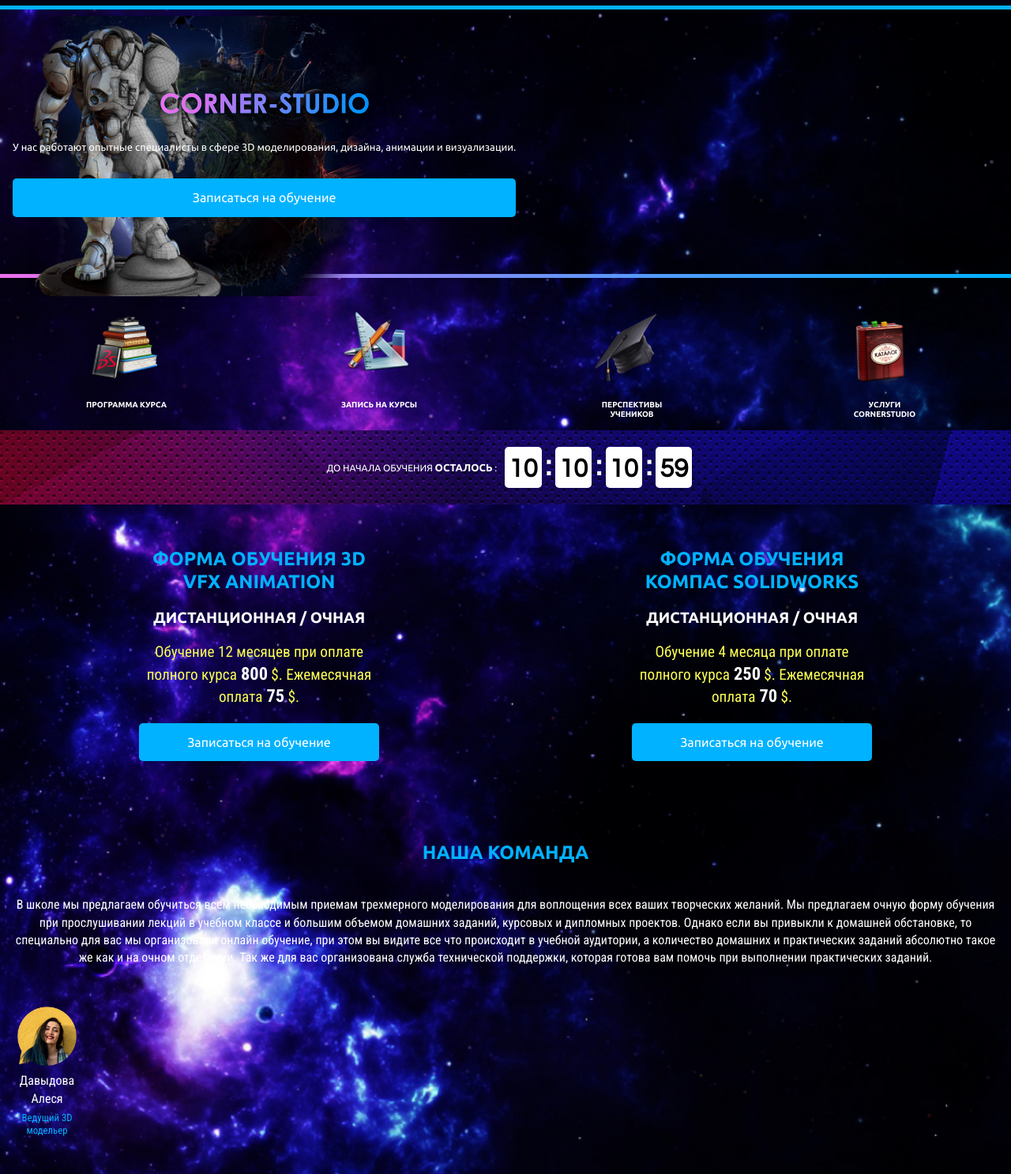
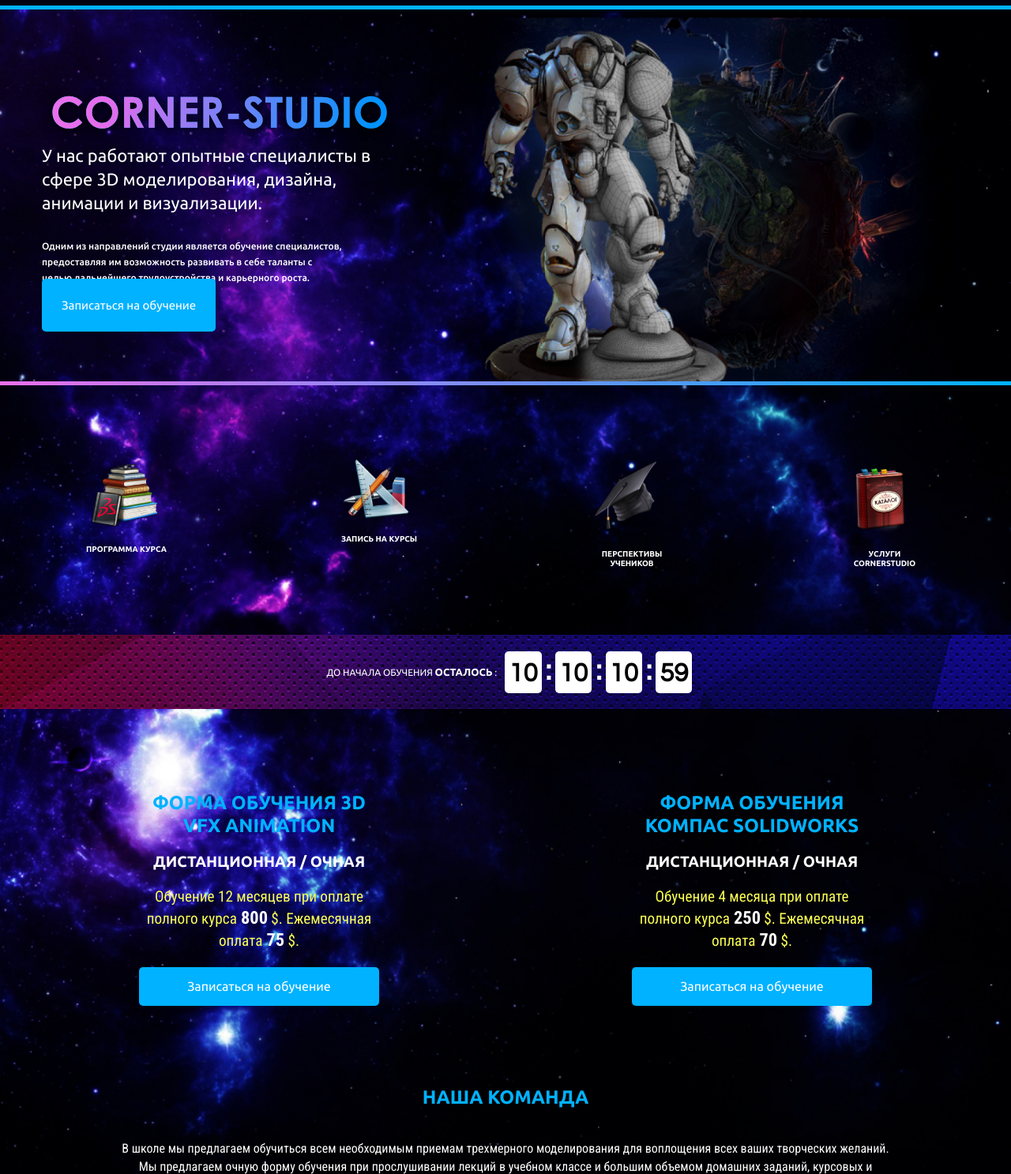
Before and after one commit to dmytro-selikhov/corner-studio, a website built with webpack: page src/index.html in a window 1280 px wide. Shown: the part 83-1570 px from the top of the page at 79% size. Built offline with nearby package versions, Linux system fonts and the light colour scheme; files whose address does not match are found by name.

Commit message:
fix: fix few sections - main-slider, reviwes, services, team, timer

```diff
--- a/src/index.html
+++ b/src/index.html
@@ -62,7 +62,6 @@
     <main class="main">    <!-- main -->
 
           <div class="background-img">
-            <div class="divider"></div>
 
 
             <section class="main-slider">        <!-- main-slider -->
@@ -98,6 +97,7 @@
 
               </div>
             </section>        <!-- /main-slider -->
+            <div class="divider"></div>
 
                 <section class="services">      <!-- services -->
                   <div class="services-items">
@@ -229,30 +229,30 @@
                         <div class="reviews-slider__item">
                             <p class="reviews-slider__text">Мечтали профессионально создавать графику на компьютере? У вас есть возможность научиться этому в студии дизайна и графики «Corner-Studio». Здесь проводится обучение работы в программах 3DS MAX, MAYA, Blender, AutoCAD, GIMP и в других. Если вы не можете заниматься очно, запишитесь на дистанционное обучение, курсов которого в «Corner-Studio» тоже очень много. Кроме того, помимо образовательного направления здесь производится разработка 3D-контента, в том числе анимации и роликов. Вы можете заказать моделирование сцены с разными условиями по выгодной цене. Очень рекомендую, если Вы искали специалистов, то Вы их нашли!</p>
                           <div class="reviews-slider__box">
+                            <div class="reviews-slider__wrap">
+                              <img class="reviews-slider__img" src="i/review-1.png" alt="review img">
+                            </div>
                             <p class="reviews-slider__name">Черножуков Максим</p>
-                            <div class="reviews-slider__wrap">
-                              <img src="i/review-1.png" alt="review img">
-                            </div>
                           </div>
                         </div>
 
                         <!-- <div class="reviews-slider__item">
                           <p class="reviews-slider__text">Мечтали профессионально создавать графику на компьютере? У вас есть возможность научиться этому в студии дизайна и графики «Corner-Studio». Здесь проводится обучение работы в программах 3DS MAX, MAYA, Blender, AutoCAD, GIMP и в других. Если вы не можете заниматься очно, запишитесь на дистанционное обучение, курсов которого в «Corner-Studio» тоже очень много. Кроме того, помимо образовательного направления здесь производится разработка 3D-контента, в том числе анимации и роликов. Вы можете заказать моделирование сцены с разными условиями по выгодной цене. Очень рекомендую, если Вы искали специалистов, то Вы их нашли!</p>
                         <div class="reviews-slider__box">
-                          <p class="reviews-slider__name">Черножуков Максим</p>
                           <div class="reviews-slider__wrap">
-                            <img src="i/review-1.png" alt="review img">
+                            <img class="reviews-slider__img" src="i/review-1.png" alt="review img">
                           </div>
+                          <p class="reviews-slider__name">Земляной Илья</p>
                         </div>
                       </div>
 
                       <div class="reviews-slider__item">
                         <p class="reviews-slider__text">Мечтали профессионально создавать графику на компьютере? У вас есть возможность научиться этому в студии дизайна и графики «Corner-Studio». Здесь проводится обучение работы в программах 3DS MAX, MAYA, Blender, AutoCAD, GIMP и в других. Если вы не можете заниматься очно, запишитесь на дистанционное обучение, курсов которого в «Corner-Studio» тоже очень много. Кроме того, помимо образовательного направления здесь производится разработка 3D-контента, в том числе анимации и роликов. Вы можете заказать моделирование сцены с разными условиями по выгодной цене. Очень рекомендую, если Вы искали специалистов, то Вы их нашли!</p>
                       <div class="reviews-slider__box">
-                        <p class="reviews-slider__name">Черножуков Максим</p>
                         <div class="reviews-slider__wrap">
-                          <img src="i/review-1.png" alt="review img">
+                          <img class="reviews-slider__img" src="i/review-1.png" alt="review img">
                         </div>
+                        <p class="reviews-slider__name">Марченко Наталья</p>
                       </div>
                     </div> -->
 
--- a/src/scss/layouts/layout_000/_general.scss
+++ b/src/scss/layouts/layout_000/_general.scss
@@ -39,8 +39,8 @@
   // box-sizing:border-box;
 }
 .wrapper{
-  // max-width: 1440px;
-  // width: 100%;
+  max-width: 1440px;
+  width: 100%;
   padding: 12px;
   margin: 0 auto;
   // box-sizing:border-box;
--- a/src/scss/layouts/layout_000/_main-slider.scss
+++ b/src/scss/layouts/layout_000/_main-slider.scss
@@ -1,29 +1,21 @@
 .slider-items{
   padding: 0 16px;
 }
+
 .slider-item{
-  padding: 80px 0px 80px 0;
-  margin-bottom: 200px;
-  position: relative;
+  margin-bottom: 50px;
+  display: flex;
+  justify-content: space-around;
   &__box{
+    max-width: 600px;
     padding-top: 100px;
-    position: absolute;
-    left: 0;
-    top: 0;
-    z-index: 3;
   }
   &__wrapper{
-    max-width:500px;
-    width:100%;
-    position: absolute;
-    left: 0;
-    top: 0;
-    z-index: 2;
+    max-width: 650px;
+    width: 100%;
     object-fit: cover;
   }
-  &__wrapper img{
-    width: 100%;
-  }
+
   &__img{
     max-width: 100%;
   }
@@ -35,21 +27,30 @@
     margin-bottom: 20px;
   }
   &__subtitle{
-    font-size: 13px;
+    max-width: 450px;
+    font-size: 22px;
     $baseFontFamily: 'Ubuntu', sans-serif;
-    $mediumFontWeight: 700;
+    $mediumFontWeight: 500;
     color: $white;
-    text-align: center;
-    line-height: 1.2rem;
+    // text-align: center;
+    line-height: 30px;
     margin-bottom: 30px;
   }
   &__description{
-    display: none;
+    max-width: 380px;
+    display: block;
+    color: #fff;
+    font-size: 12px;
+    line-height: 20px;
+    margin-bottom: 15px;
+    font-weight: 500;
   }
   &__btn{
+    // max-width: 300px;
     margin: 0 auto;
-    display: block;
-    padding: 15px 15px;
+    // display: block;
+    font-size: 15px;
+    padding: 25px 25px;
     background: $mainBlue;
     color: $white;
     border-radius: 5px;
@@ -63,10 +64,20 @@
   content: '';
   position: absolute;
   left: 0;
-  bottom: -340px;
+  bottom: 71px;
   width: 100%;
   height: 5px;
   background: -webkit-linear-gradient(90deg, rgb(234, 111, 235), rgb(0, 178, 255));
   background: -moz-linear-gradient(90deg, rgb(234, 111, 235), rgb(0, 178, 255));
   background: linear-gradient(90deg, rgb(234, 111, 235), rgb(0, 178, 255));
 }
+
+.slider-item__wrap{
+  max-width: 500px;
+  // width: 100%;
+  margin: 0 auto;
+}
+
+.slider-item__title{
+  width: 100%;
+}
--- a/src/scss/layouts/layout_000/_reviews.scss
+++ b/src/scss/layouts/layout_000/_reviews.scss
@@ -15,34 +15,45 @@
 
 .reviews-slider{
   padding-bottom: 60px;
-
+  max-width: 650px;
+  width: 100%;
+  margin: 0 auto;
   &__item{
     padding: 20px;
     background:rgba(255,255,255, 0.3);
     border-radius: 15px;
+    display: flex;
+    justify-content: space-between;
+    flex-direction: row;
   }
   &__text{
     color: $white;
     font-size: 0.7rem;
     line-height: 1.1rem;
-    margin-bottom: 20px;
+    // margin-bottom: 20px;
   }
   &__wrap{
-    max-width: 75px;
-    width: 100%;
+    max-width: 85px;
+    max-height: 85px;
+    // width: 100%;
   }
   &__box{
+    padding: 0px 15px;
     display: flex;
-    justify-content: center;
+    justify-content: space-around;
+    flex-direction: column;
     align-items: center;
   }
-  &__wrap img{
+  &__img{
     width: 100%;
   }
   &__name{
+    display: block;
     padding: 5px;
     text-align: right;
-    margin-right: 10px;
+    // margin-right: 10px;
     color: #C4C4C4;
+    font-size: 18px;
+    font-weight: 700;
   }
 }
--- a/src/scss/layouts/layout_000/_services.scss
+++ b/src/scss/layouts/layout_000/_services.scss
@@ -20,17 +20,20 @@
      font-weight: 700;
     }
     &__box{
-      max-width: 120px;
-      width: 100%;
-      max-height: 120px;
-      height: 100%;
+      max-width: 200px;
+      // width: 100%;
+      max-height: 150px;
+      // height: 100%;
       margin: 0 auto;
     }
     &__img{
       width:100%;
     }
 }
-
+.services{
+  // padding-top: 50px;
+  margin-bottom: 70px;
+}
 
 // &__link:last-child{
 //   margin-right: 0;
--- a/src/scss/layouts/layout_000/_team.scss
+++ b/src/scss/layouts/layout_000/_team.scss
@@ -1,4 +1,6 @@
 .team{
+  max-width: 1000px;
+  margin: 0 auto;
   &__title{
     text-transform: uppercase;
     color:$mainBlue;
@@ -8,6 +10,7 @@
     font-weight: 700;
     font-family: $baseFontFamily;
     margin-bottom: 40px;
+
   }
   &__text{
     color:$white;
@@ -21,19 +24,21 @@
 }
 
 .team-slider{
-  // display: flex;
-  // justify-content: space-between;
-  // flex-wrap: wrap;
+  display: flex;
+  justify-content: space-between;
+  flex-wrap: wrap;
+  max-width: 700px;
+  margin: 0 auto;
   &__item{
     padding: 10px;
-    max-width: 95px;
+    max-width: 130px;
     width:100%;
     display: flex;
     flex-direction: column;
     align-items: center;
   }
   &__photo{
-    max-width: 75px;
+    max-width: 90px;
     // height: 100%;
   }
   &__photo img{
--- a/src/scss/layouts/layout_000/_timer.scss
+++ b/src/scss/layouts/layout_000/_timer.scss
@@ -3,7 +3,7 @@
   background-size: cover;
   background-position: center;
   text-align: center;
-  margin-bottom: 50px;
+  margin-bottom: 100px;
   // margin: 0 auto;
   &__title{
     // display: block;
```
Lines whose indentation alone changed are shown as unchanged.
